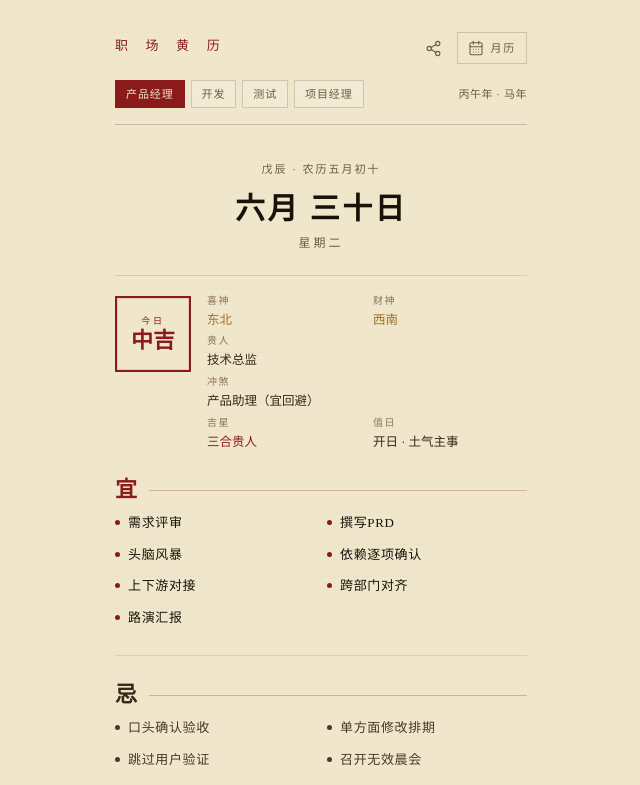
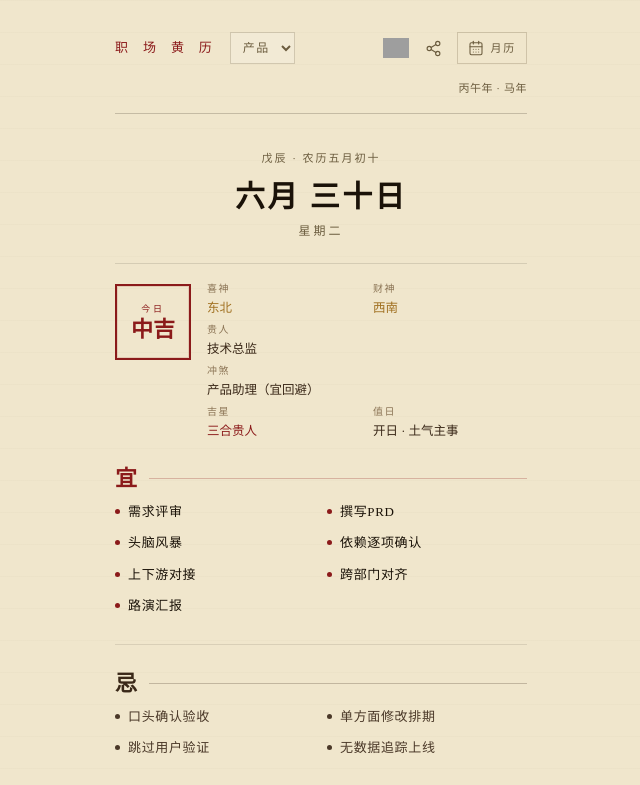
Before and after one commit to noir-hedgehog/pm-calendar, a React (Vite) app: page / in a window 1280 px wide. Shown: the top 785 px of the page, without its empty margins (319-959 px from the left). Built offline with nearby package versions, Linux system fonts and the light colour scheme; grey boxes are pictures that could not be loaded; a web font is replaced by a local one.

Commit message:
Add badges and profession dropdown

```diff
--- a/src/app/App.tsx
+++ b/src/app/App.tsx
@@ -523,10 +523,10 @@ export default function App() {
         {/* Header */}
         <header className="px-6 pt-8 pb-5">
           <div className="flex items-start justify-between gap-4 mb-4">
-            <div>
+            <div className="flex items-center gap-3 min-w-0">
               {isSelectedToday ? (
                 <h1
-                  className="text-[13px] tracking-[0.55em] font-medium pt-1"
+                  className="text-[13px] tracking-[0.45em] font-medium whitespace-nowrap"
                   style={{ color: "#8B1A1A" }}
                 >
                   职 场 黄 历
@@ -541,8 +541,39 @@ export default function App() {
                   返回今日
                 </button>
               )}
+              <select
+                aria-label="选择职业"
+                value={profession}
+                onChange={event => setProfession(event.target.value as Profession)}
+                className="h-8 px-2 text-[12px] tracking-[0.12em] outline-none"
+                style={{
+                  color: "#6B5C3E",
+                  background: "rgba(255,255,255,0.18)",
+                  border: "1px solid rgba(107,92,62,0.25)",
+                  fontFamily: '"Noto Serif SC", serif',
+                }}
+              >
+                {PROFESSIONS.map(item => (
+                  <option key={item} value={item}>
+                    {PROFESSION_PROFILES[item].label}
+                  </option>
+                ))}
+              </select>
             </div>
             <div className="flex items-center gap-2">
+              <a
+                href={PROJECT_URL}
+                target="_blank"
+                rel="noreferrer"
+                className="h-8 flex items-center"
+                title="GitHub stars"
+              >
+                <img
+                  alt="GitHub stars"
+                  src="https://img.shields.io/github/stars/noir-hedgehog/pm-calendar?style=social"
+                  className="h-5"
+                />
+              </a>
               <button
                 onClick={shareCurrentDay}
                 disabled={isCreatingShare}
@@ -567,22 +598,7 @@ export default function App() {
             </div>
           </div>
           <div className="flex items-center justify-between gap-4 mb-4">
-            <div className="flex flex-wrap gap-1.5">
-              {PROFESSIONS.map(item => (
-                <button
-                  key={item}
-                  onClick={() => setProfession(item)}
-                  className="px-2.5 h-7 text-[11px] tracking-[0.08em] transition-colors"
-                  style={{
-                    color: profession === item ? "#F0E6CC" : "#6B5C3E",
-                    background: profession === item ? "#8B1A1A" : "rgba(255,255,255,0.18)",
-                    border: `1px solid ${profession === item ? "#8B1A1A" : "rgba(107,92,62,0.25)"}`,
-                  }}
-                >
-                  {PROFESSION_PROFILES[item].label}
-                </button>
-              ))}
-            </div>
+            <div />
             <div className="text-right flex-shrink-0">
               <div className="text-[11px] tracking-wider" style={{ color: "#6B5C3E" }}>
                 {ganzhiYear}年 · {zodiac}年
@@ -633,10 +649,13 @@ export default function App() {
 
         {/* Footer */}
         <div
-          className="px-6 pb-6 text-center text-[10px] tracking-widest"
+          className="px-6 pb-6 text-center text-[10px] tracking-widest flex flex-col items-center gap-2"
           style={{ color: "#8B7455" }}
         >
-          ── 诸事顺遂，万事如意 ──
+          <span>── 诸事顺遂，万事如意 ──</span>
+          <a href="https://hits.sh/noir-hedgehog.github.io/pm-calendar/" target="_blank" rel="noreferrer">
+            <img alt="Hits" src="https://hits.sh/noir-hedgehog.github.io/pm-calendar.svg" />
+          </a>
         </div>
       </div>
       {shareImage && (
--- a/src/app/almanacData.ts
+++ b/src/app/almanacData.ts
@@ -12,7 +12,7 @@ export const CN_WEEKDAYS = ["星期日", "星期一", "星期二", "星期三",
 
 export const FORTUNES = ["大吉", "中吉", "小吉", "平", "小凶", "凶"] as const;
 export type Fortune = typeof FORTUNES[number];
-export const PROFESSIONS = ["product", "developer", "tester", "projectManager"] as const;
+export const PROFESSIONS = ["product", "developer", "tester", "projectManager", "operations"] as const;
 export type Profession = typeof PROFESSIONS[number];
 
 export const FORTUNE_PALETTE: Record<Fortune, { seal: string; dot: string }> = {
@@ -90,7 +90,7 @@ export const PROFESSION_PROFILES: Record<Profession, {
   quotes: string[];
 }> = {
   product: {
-    label: "产品经理",
+    label: "产品",
     shortLabel: "产品",
     title: "产品黄历",
     noblePeople: ["资深设计师", "用户代表", "数据分析师", "研发经理", "运营负责人"],
@@ -135,7 +135,7 @@ export const PROFESSION_PROFILES: Record<Profession, {
     ],
   },
   projectManager: {
-    label: "项目经理",
+    label: "项目",
     shortLabel: "项目",
     title: "项目黄历",
     noblePeople: ["研发经理", "产品负责人", "测试负责人", "业务负责人", "资源协调人"],
@@ -147,6 +147,21 @@ export const PROFESSION_PROFILES: Record<Profession, {
       "排期不是愿望清单，是团队承诺的边界。",
       "把依赖摊开，项目就少一半玄学。",
       "会议的价值，在于会后每个人都知道下一步。",
+    ],
+  },
+  operations: {
+    label: "运营",
+    shortLabel: "运营",
+    title: "运营黄历",
+    noblePeople: ["数据分析师", "产品经理", "增长负责人", "用户代表", "内容负责人"],
+    clashRoles: ["临时改口径的人", "预算守门人", "渠道接口人", "素材延期方", "审批缺席人"],
+    preferredTags: ["growth", "analysis", "alignment", "review", "ops"],
+    cautiousTags: ["promise", "scope", "release"],
+    quotes: [
+      "运营不是把声量做大，而是把有效动作做深。",
+      "每一次活动复盘，都是下一次增长的地图。",
+      "用户路径越清楚，转化就越少靠运气。",
+      "好运营会让数据说话，也会听见数据之外的人话。",
     ],
   },
 };
@@ -193,6 +208,10 @@ export const AUSPICIOUS_ACTIVITIES: Activity[] = [
   { label: "同步里程碑", tags: ["alignment", "delivery"], elements: ["土", "火"] },
   { label: "更新项目计划", tags: ["planning", "delivery"], elements: ["土", "木"] },
   { label: "依赖逐项确认", tags: ["alignment", "risk"], elements: ["土", "金"] },
+  { label: "活动复盘", tags: ["ops", "analysis", "review"], elements: ["水", "金"] },
+  { label: "用户分层运营", tags: ["ops", "growth", "analysis"], elements: ["水", "木"] },
+  { label: "优化转化路径", tags: ["ops", "growth"], elements: ["木", "火"] },
+  { label: "梳理渠道数据", tags: ["ops", "analysis"], elements: ["水", "土"] },
 ];
 
 export const INAUSPICIOUS_ACTIVITIES: Activity[] = [
@@ -216,6 +235,8 @@ export const INAUSPICIOUS_ACTIVITIES: Activity[] = [
   { label: "口头确认验收", tags: ["commit", "alignment"], elements: ["土"], risk: 2 },
   { label: "压缩测试周期", tags: ["release", "risk"], elements: ["金"], risk: 3 },
   { label: "隐藏关键依赖", tags: ["closed-door", "risk"], elements: ["水"], risk: 3 },
+  { label: "临时改活动口径", tags: ["ops", "scope"], elements: ["木"], risk: 3 },
+  { label: "无数据追踪上线", tags: ["ops", "release", "analysis"], elements: ["火"], risk: 3 },
 ];
 
 export const PM_QUOTES = [
```
